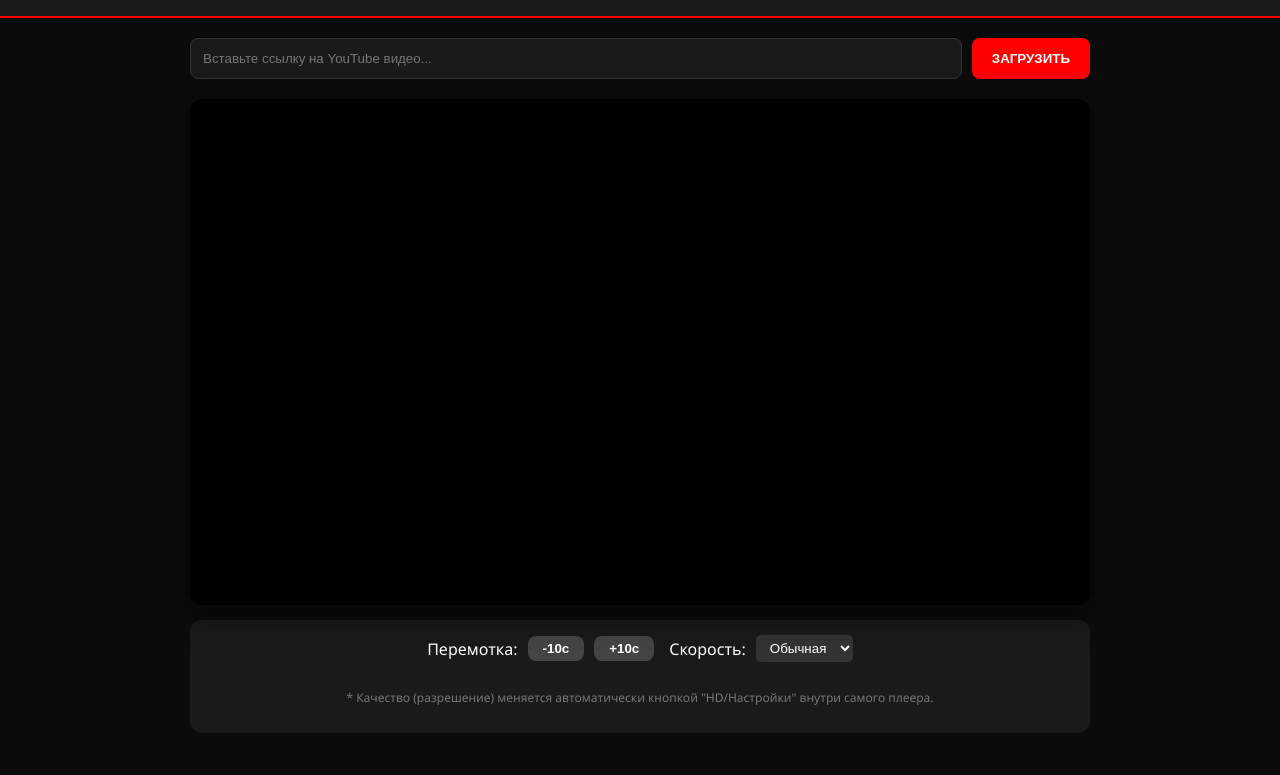
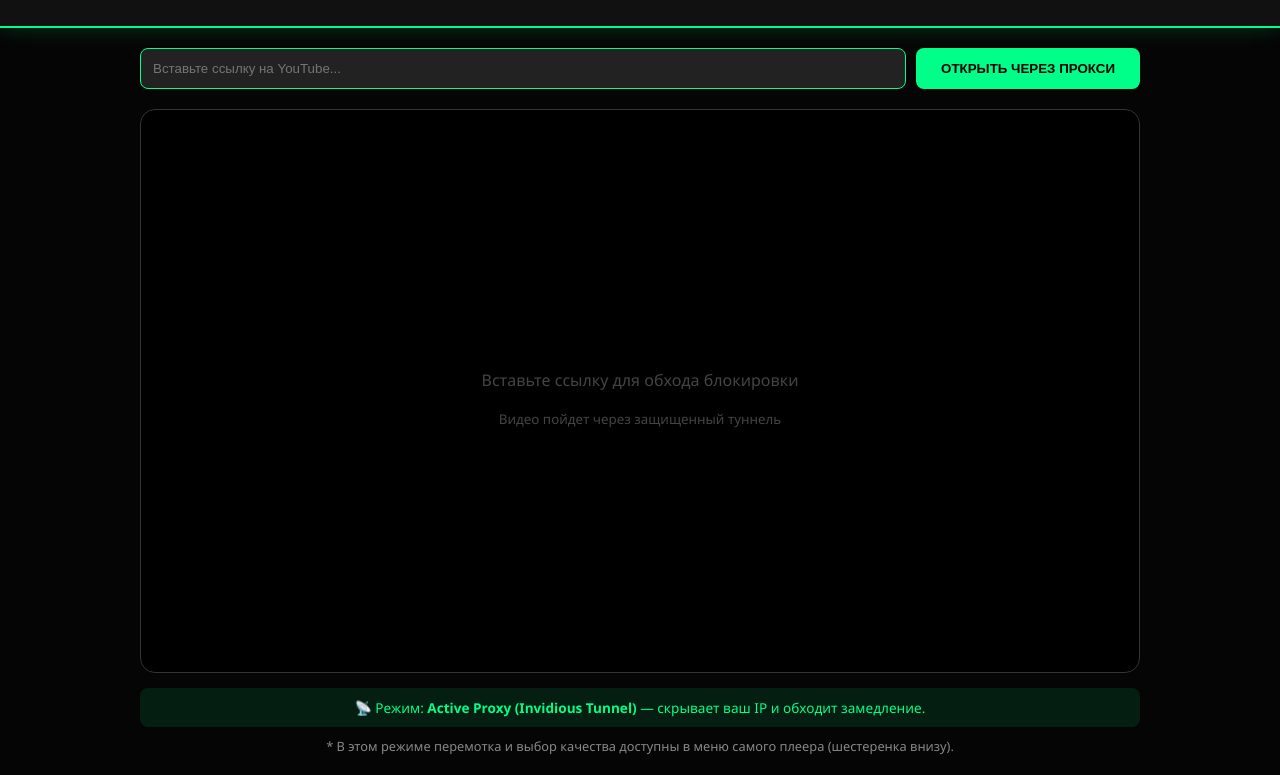
Before and after one commit to begunmaksim30-beep/youtobe_video, a plain HTML site: page index.html in a window 1280 px wide. Shown: the part 100-875 px from the top of the page. Before the commit the page ends 833 px from the top, so only its background shows below. Drawn offline with Linux system fonts and the light colour scheme.

Commit message:
Update index.html

```diff
--- a/index.html
+++ b/index.html
@@ -3,196 +3,76 @@
 <head>
     <meta charset="UTF-8">
     <meta name="viewport" content="width=device-width, initial-scale=1.0">
-    <title>Yodex Pro | Плеер с управлением</title>
+    <title>Yodex Proxy | Видео без границ</title>
     <style>
-        :root {
-            --primary: #ff0000;
-            --bg: #0b0b0b;
-            --surface: #1a1a1a;
-            --text: #ffffff;
-        }
+        :root { --primary: #00ff88; --bg: #050505; --surface: #111; --text: #eee; }
+        body { font-family: 'Segoe UI', sans-serif; background: var(--bg); color: var(--text); margin: 0; display: flex; flex-direction: column; align-items: center; }
+        header { width: 100%; padding: 20px 0; background: var(--surface); text-align: center; border-bottom: 2px solid var(--primary); box-shadow: 0 0 20px rgba(0,255,136,0.2); }
+        .main-container { width: 95%; max-width: 1000px; padding: 20px; }
+        .search-box { display: flex; gap: 10px; margin-bottom: 20px; }
+        input { flex: 1; background: #222; border: 1px solid var(--primary); color: white; padding: 12px; border-radius: 8px; outline: none; }
+        button { background: var(--primary); color: #000; border: none; padding: 10px 25px; border-radius: 8px; cursor: pointer; font-weight: bold; transition: 0.3s; }
+        button:hover { background: #fff; box-shadow: 0 0 15px var(--primary); }
 
-        body {
-            font-family: 'Segoe UI', sans-serif;
-            background-color: var(--bg);
-            color: var(--text);
-            margin: 0;
-            display: flex;
-            flex-direction: column;
-            align-items: center;
-        }
+        .video-container { position: relative; padding-bottom: 56.25%; height: 0; background: #000; border-radius: 15px; overflow: hidden; border: 1px solid #333; }
+        iframe { position: absolute; top: 0; left: 0; width: 100%; height: 100%; border: none; }
 
-        header {
-            width: 100%;
-            padding: 15px 0;
-            background: var(--surface);
-            text-align: center;
-            border-bottom: 2px solid var(--primary);
-            margin-bottom: 20px;
-        }
-
-        .main-container {
-            width: 95%;
-            max-width: 900px;
-        }
-
-        .search-box {
-            display: flex;
-            gap: 10px;
-            margin-bottom: 20px;
-        }
-
-        input {
-            flex: 1;
-            background: var(--surface);
-            border: 1px solid #333;
-            color: white;
-            padding: 12px;
-            border-radius: 8px;
-            outline: none;
-        }
-
-        button {
-            background: var(--primary);
-            color: white;
-            border: none;
-            padding: 10px 20px;
-            border-radius: 8px;
-            cursor: pointer;
-            font-weight: bold;
-        }
-
-        /* Плеер */
-        .video-container {
-            position: relative;
-            padding-bottom: 56.25%;
-            height: 0;
-            background: #000;
-            border-radius: 12px;
-            overflow: hidden;
-            box-shadow: 0 10px 30px rgba(0,0,0,0.5);
-        }
-
-        #player {
-            position: absolute;
-            top: 0;
-            left: 0;
-            width: 100%;
-            height: 100%;
-        }
-
-        /* Панель управления */
-        .controls {
-            margin-top: 15px;
-            background: var(--surface);
-            padding: 15px;
-            border-radius: 12px;
-            display: flex;
-            flex-wrap: wrap;
-            gap: 15px;
-            justify-content: center;
-            align-items: center;
-        }
-
-        .control-group {
-            display: flex;
-            align-items: center;
-            gap: 10px;
-        }
-
-        select {
-            background: #333;
-            color: white;
-            border: none;
-            padding: 5px 10px;
-            border-radius: 5px;
-        }
-
-        .rewind-btn {
-            background: #444;
-            padding: 5px 15px;
-        }
+        .proxy-status { margin-top: 15px; padding: 10px; background: rgba(0,255,136,0.1); border-radius: 8px; font-size: 0.85rem; color: var(--primary); text-align: center; }
+        .controls-hint { color: #888; font-size: 0.8rem; margin-top: 10px; text-align: center; }
     </style>
 </head>
 <body>
 
     <header>
-        <h1>YODEX<span style="color:red">PRO</span></h1>
+        <h1>YODEX<span style="color:white">PROXY</span></h1>
     </header>
 
     <div class="main-container">
         <div class="search-box">
-            <input type="text" id="videoUrl" placeholder="Вставьте ссылку на YouTube видео...">
-            <button onclick="loadNewVideo()">ЗАГРУЗИТЬ</button>
+            <input type="text" id="videoUrl" placeholder="Вставьте ссылку на YouTube...">
+            <button onclick="loadProxyVideo()">ОТКРЫТЬ ЧЕРЕЗ ПРОКСИ</button>
         </div>
 
-        <div class="video-container">
-            <div id="player"></div>
+        <div class="video-container" id="videoWrapper">
+            <div style="color: #444; position: absolute; top: 50%; left: 50%; transform: translate(-50%, -50%); text-align: center;">
+                <p>Вставьте ссылку для обхода блокировки</p>
+                <small>Видео пойдет через защищенный туннель</small>
+            </div>
         </div>
 
-        <div class="controls">
-            <div class="control-group">
-                <span>Перемотка:</span>
-                <button class="rewind-btn" onclick="seek(-10)">-10с</button>
-                <button class="rewind-btn" onclick="seek(10)">+10с</button>
-            </div>
+        <div class="proxy-status">
+            📡 Режим: <b>Active Proxy (Invidious Tunnel)</b> — скрывает ваш IP и обходит замедление.
+        </div>
 
-            <div class="control-group">
-                <span>Скорость:</span>
-                <select id="speed" onchange="changeSpeed()">
-                    <option value="0.5">0.5x</option>
-                    <option value="1" selected>Обычная</option>
-                    <option value="1.5">1.5x</option>
-                    <option value="2">2x</option>
-                </select>
-            </div>
-
-            <p style="font-size: 12px; color: #777; width: 100%; text-align: center;">
-                * Качество (разрешение) меняется автоматически кнопкой "HD/Настройки" внутри самого плеера.
-            </p>
+        <div class="controls-hint">
+            * В этом режиме перемотка и выбор качества доступны в меню самого плеера (шестеренка внизу).
         </div>
     </div>
 
-    <script src="https://www.youtube.com/iframe_api"></script>
+    <script>
+        function loadProxyVideo() {
+            const urlInput = document.getElementById('videoUrl').value;
+            const wrapper = document.getElementById('videoWrapper');
 
-    <script>
-        let player;
-
-        // Инициализация плеера
-        function onYouTubeIframeAPIReady() {
-            player = new YT.Player('player', {
-                height: '100%',
-                width: '100%',
-                videoId: 'dQw4w9WgXcQ', // Видео по умолчанию
-                playerVars: {
-                    'rel': 0,
-                    'modestbranding': 1
-                }
-            });
-        }
-
-        function loadNewVideo() {
-            const url = document.getElementById('videoUrl').value;
             const regExp = /^.*(youtu.be\/|v\/|u\/\w\/|embed\/|watch\?v=|\&v=)([^#\&\?]*).*/;
-            const match = url.match(regExp);
+            const match = urlInput.match(regExp);
 
             if (match && match[2].length == 11) {
-                player.loadVideoById(match[2]);
+                const videoId = match[2];
+                // Используем случайное рабочее зеркало Invidious (проксирует трафик)
+                const instances = [
+                    'https://invidious.flokinet.to',
+                    'https://yewtu.be',
+                    'https://iv.ggtyler.dev',
+                    'https://invidious.lunar.icu'
+                ];
+                const randomInstance = instances[Math.floor(Math.random() * instances.length)];
+
+                // Формируем ссылку для встраивания через прокси
+                wrapper.innerHTML = `<iframe src="${randomInstance}/embed/${videoId}?autoplay=1&quality=dash" allowfullscreen></iframe>`;
             } else {
-                alert("Неверная ссылка!");
+                alert("Пожалуйста, введите корректную ссылку!");
             }
-        }
-
-        // Функция перемотки
-        function seek(seconds) {
-            const currentTime = player.getCurrentTime();
-            player.seekTo(currentTime + seconds, true);
-        }
-
-        // Функция изменения скорости
-        function changeSpeed() {
-            const speed = document.getElementById('speed').value;
-            player.setPlaybackRate(parseFloat(speed));
         }
     </script>
 </body>
```
